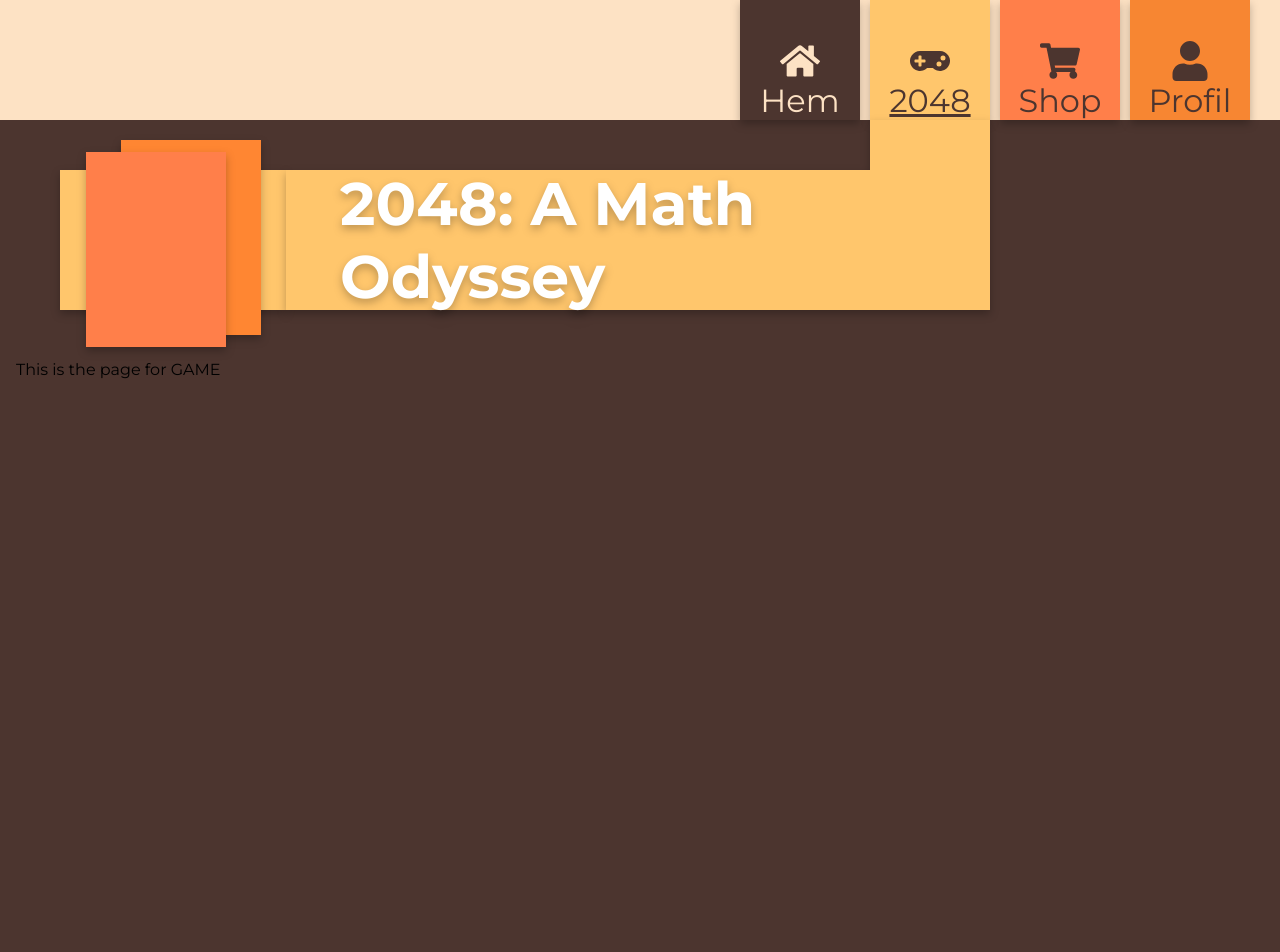
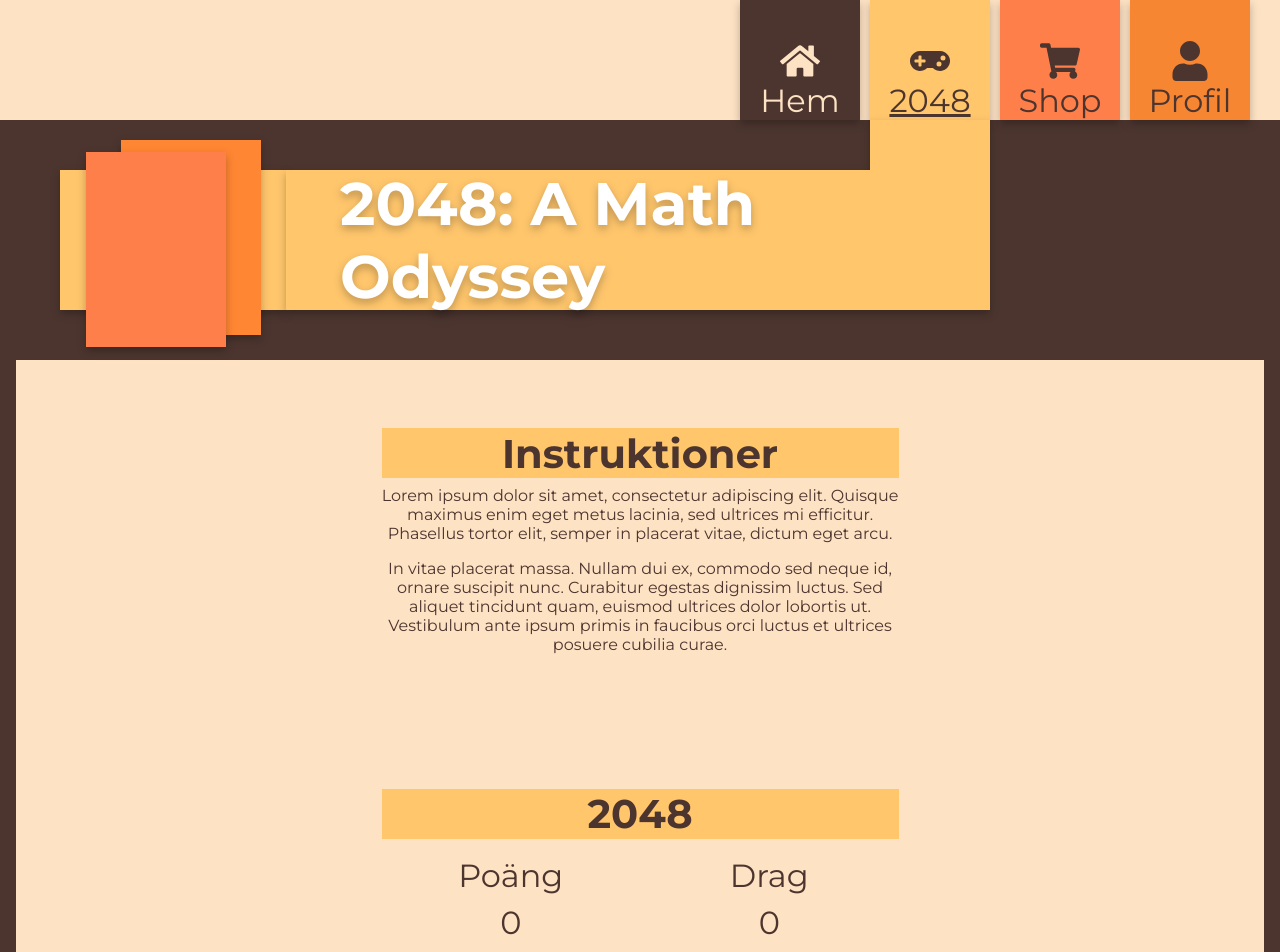
Before and after one commit to SamuelMeijer/examination-project-extended, a React (Create React App) app in the folder frontend/: page /game in a window 1280 px wide. Shown: the top 952 px of the page. Before the commit the page ends 800 px from the top, so only its background shows below. Built offline with nearby package versions, Linux system fonts and the light colour scheme.

Commit message:
Adding basic layout for Game-component

```diff
--- a/frontend/src/pages/Game/Game.tsx
+++ b/frontend/src/pages/Game/Game.tsx
@@ -1,6 +1,104 @@
 import React from "react";
-import Styles from "game.module.css";
+import Styles from "./game.module.css";
 
 export default function Game() {
-  return <p>This is the page for GAME</p>;
+  return (
+    <section className={Styles.gameContentContainer}>
+      <div className={Styles.instructionsContainer}>
+        <div className={Styles.colorDivider}>
+          <h2>Instruktioner</h2>
+        </div>
+
+        <p>
+          Lorem ipsum dolor sit amet, consectetur adipiscing elit. Quisque
+          maximus enim eget metus lacinia, sed ultrices mi efficitur. Phasellus
+          tortor elit, semper in placerat vitae, dictum eget arcu.
+        </p>
+
+        <p>
+          In vitae placerat massa. Nullam dui ex, commodo sed neque id, ornare
+          suscipit nunc. Curabitur egestas dignissim luctus. Sed aliquet
+          tincidunt quam, euismod ultrices dolor lobortis ut. Vestibulum ante
+          ipsum primis in faucibus orci luctus et ultrices posuere cubilia
+          curae.
+        </p>
+      </div>
+
+      <div className={Styles.gameContainer}>
+        <div className={Styles.colorDivider}>
+          <h2>2048</h2>
+        </div>
+        <div className={Styles.scoreBoard}>
+          <div className={Styles.scoreBoardPoints}>
+            <h3>Poäng</h3>
+            <p>0</p>
+          </div>
+          <div className={Styles.scoreBoardPoints}>
+            <h3>Drag</h3>
+            <p>0</p>
+          </div>
+        </div>
+        <div className={Styles.gameBoard}>
+          {/* TODO: Add bricks */}
+        </div>
+      </div>
+
+      <div className={Styles.highscoreContainer}>
+        <div className={Styles.colorDivider}>
+          <h2>Highscore</h2>
+        </div>
+        <h3 className={Styles.playerHighscoreTitle}>Din bästa omgång</h3>
+        <div className={Styles.playerHighscore}>
+        <div className={Styles.scoreBoardPoints}>
+            <h3>Poäng</h3>
+            <p>0</p>
+          </div>
+          <div className={Styles.scoreBoardPoints}>
+            <h3>Drag</h3>
+            <p>0</p>
+          </div>
+        </div>
+
+        <div className={Styles.highscoreListContainer}>
+            <table className={Styles.highscoreList}>
+              <thead>
+                <tr>
+                  <th>Namn</th>
+                  <th>Poäng</th>
+                  <th>Rörelser</th>
+                </tr>
+              </thead>
+              <tbody>
+                {/* TODO: ADD DATA FROM DB */}
+                <tr>
+                  <td>PLAYER A</td>
+                  <td>1337</td>
+                  <td>26</td>
+                </tr>
+                <tr>
+                  <td>PLAYER A</td>
+                  <td>1337</td>
+                  <td>26</td>
+                </tr>
+                <tr>
+                  <td>PLAYER A</td>
+                  <td>1337</td>
+                  <td>26</td>
+                </tr>
+                <tr>
+                  <td>PLAYER A</td>
+                  <td>1337</td>
+                  <td>26</td>
+                </tr>
+                <tr>
+                  <td>PLAYER A</td>
+                  <td>1337</td>
+                  <td>26</td>
+                </tr>
+              </tbody>
+            </table>
+        </div>
+      </div>
+    </section>
+  );
 }
--- a/frontend/src/pages/Game/game.module.css
+++ b/frontend/src/pages/Game/game.module.css
@@ -0,0 +1,191 @@
+.gameContentContainer {
+    width: 100%;
+    max-width: 1248px;
+    height: 1766px;
+
+    padding: 68px 0;
+
+    background-color: #FDE2C4;
+
+    display: flex;
+    flex-direction: column;
+    justify-content: space-between;
+}
+
+.gameContentContainer h2 {
+    font-size: 40px;
+    font-weight: 700;
+
+    color: #4C352F;
+}
+
+.gameContentContainer p {
+    font-size: 1rem;
+    padding: 0.5rem 0;
+    color: #4C352F;
+
+    text-align: center;
+}
+
+.colorDivider {
+    width: 100%;
+    max-width: 517px;
+    height: 50px;
+
+    background-color: #FFC66C;
+
+    display: flex;
+    align-items: center;
+    justify-content: center;
+}
+
+.instructionsContainer {
+    width: 100%;
+    max-width: 517px;
+    height: 288px;
+
+    margin: 0 auto;
+
+
+    /* background-color: lightgreen; */
+}
+
+.gameContainer {
+    width: 100%;
+    max-width: 580px;
+    height: 758px;
+
+    margin: 0 auto;
+
+    display: flex;
+    flex-direction: column;
+    align-items: center;
+
+    /* background-color: lightsalmon; */
+}
+
+.scoreBoard {
+    width: 100%;
+    max-width: 517px;
+    height: 128px;
+
+    display: flex;
+}
+
+.scoreBoardPoints {
+    width: 50%;
+    height: 100%;
+
+    display: flex;
+    flex-direction: column;
+    justify-content: center;
+    align-items: center;
+}
+
+.scoreBoardPoints h3, .scoreBoardPoints p {
+    font-size: 2rem;
+    font-weight: 400;
+    color: #4C352F
+}
+
+.gameBoard {
+    width: 100%;
+    /* TODO: MAKE DYNAMIC WHEN WINDOW RESIZES */
+    height: 580px;
+
+    /* #4C352F in rgb */
+    background-color: rgba(76, 53, 47, 0.5);
+}
+
+.highscoreContainer {
+    width: 100%;
+    max-width: 517px;
+    height: 439px;
+
+    margin: 0 auto;
+}
+
+.playerHighscoreTitle {
+    width: 100%;
+    height: 50px;
+
+    font-size: 2rem;
+    font-weight: 400;
+
+    margin-top: 9px;
+
+    color: #4C352F;
+    text-align: center;
+}
+
+.playerHighscore {
+    width: 100%;
+    max-width: 517px;
+    height: 84px;
+
+    display: flex;
+}
+
+.highscoreListContainer {
+    width: 100%;
+    height: 246px;
+    max-width: 517px;
+}
+
+.highscoreList {
+    width: 100%;
+    height: 100%;
+    table-layout: fixed;
+    border-collapse: collapse;
+}
+
+.highscoreList th {
+    font-size: 1.625rem;
+    font-weight: 400;
+}
+
+.highscoreList th:nth-child(1) {
+    width: 33%;
+    height: 46px;
+
+    text-align: left;
+}
+
+.highscoreList th:nth-child(2) {
+    width: 34%;
+    height: 46px;
+
+    /* #4C352F in rgb */
+    border-left: 5px solid rgba(76, 53, 47, 0.8);
+    border-right: 5px solid rgba(76, 53, 47, 0.8);
+
+    text-align: center;
+}
+
+.highscoreList th:nth-child(3) {
+    width: 33%;
+    height: 46px;
+
+    text-align: right;
+}
+
+.highscoreList td {
+    /* #4C352F in rgb */
+    border-top: 5px solid rgba(76, 53, 47, 0.8);
+}
+
+.highscoreList td:nth-child(1) {
+    text-align: left;
+}
+
+.highscoreList td:nth-child(2) {
+    /* #4C352F in rgb */
+    border-left: 5px solid rgba(76, 53, 47, 0.8);
+    border-right: 5px solid rgba(76, 53, 47, 0.8);
+
+    text-align: center;
+}
+
+.highscoreList td:nth-child(3) {
+    text-align: right;
+}
```
